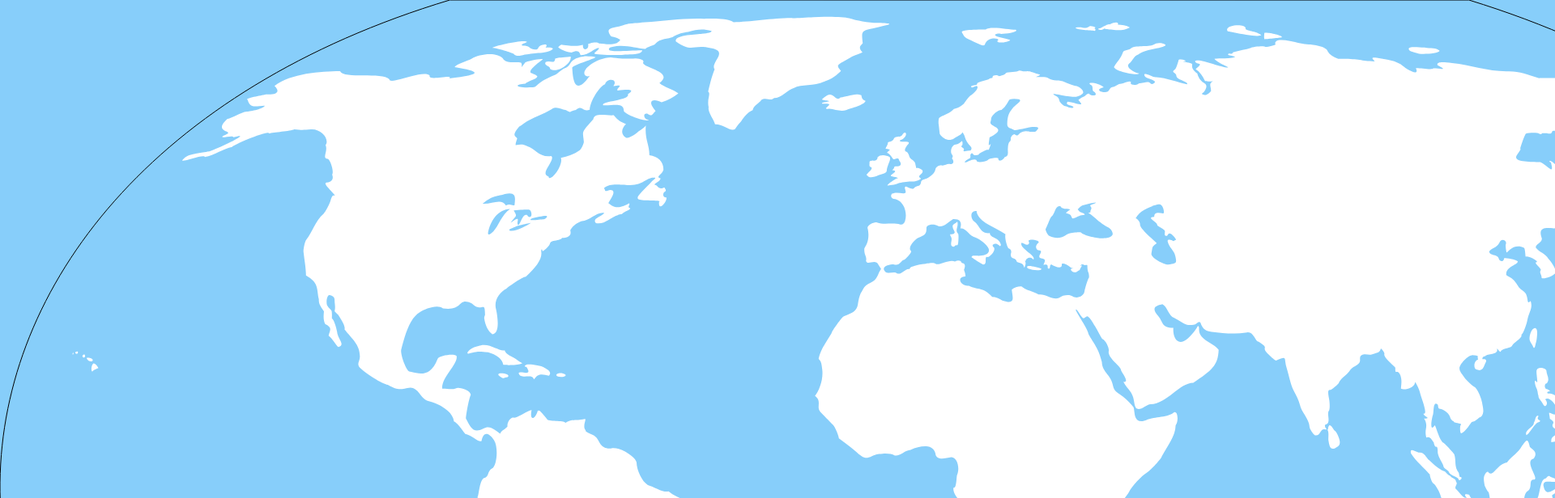
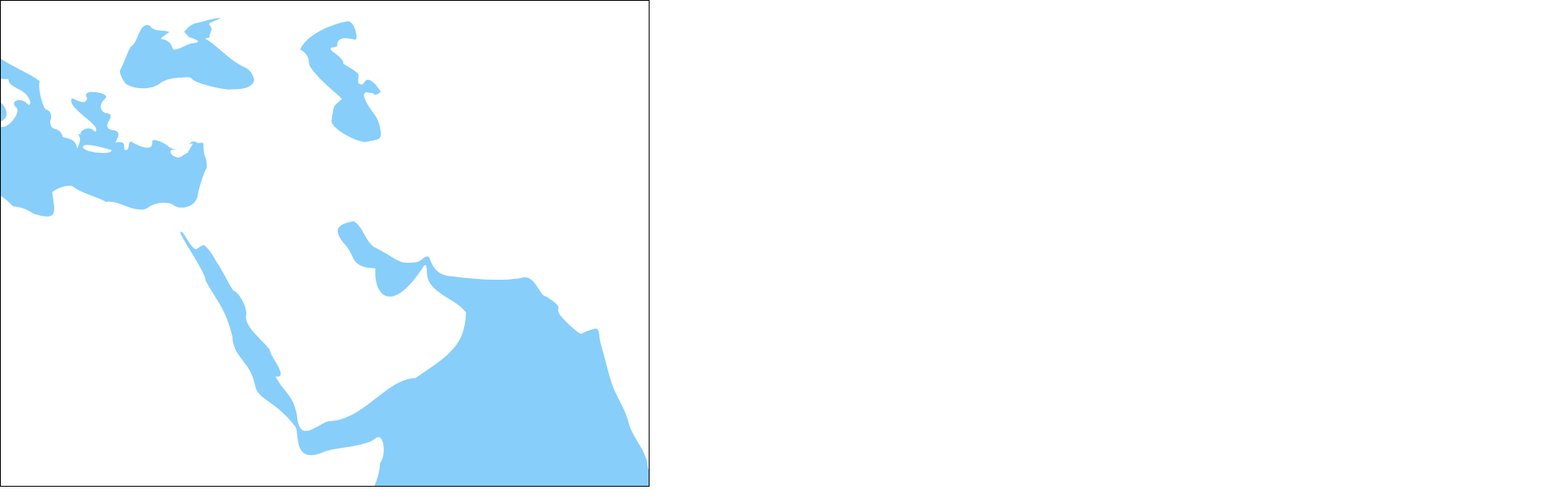
Before and after one commit to jarmop/history, a React (Create React App) app: page / in a window 1280 px wide. Shown: the top 616 px of the page at 81% size, 1920 px wide, since content can reach past the window. Built offline with nearby package versions, Linux system fonts and the light colour scheme.

Commit message:
Zoom to middle east on the map

```diff
--- a/src/components/Map.module.css
+++ b/src/components/Map.module.css
@@ -1,4 +1,14 @@
+.container {
+  height: 600px;
+  width: 800px;
+  border: 1px solid black;
+  overflow: hidden;
+}
+
 .map {
-  background-color: dodgerblue;
+  position: relative;
+  transform: scale(2);
+  top: 120px;
+  left: -1250px;
   background-color: lightskyblue;
 }
--- a/src/components/Map.tsx
+++ b/src/components/Map.tsx
@@ -4,5 +4,9 @@
 import map from '../maps/blank-map-world-simple.svg'
 
 export const Map: React.FC = () => {
-  return <img className={ styles.map} src={map}/>
+  return (
+    <div className={styles.container}>
+      <img className={styles.map} src={map} />
+    </div>
+  )
 }
```
